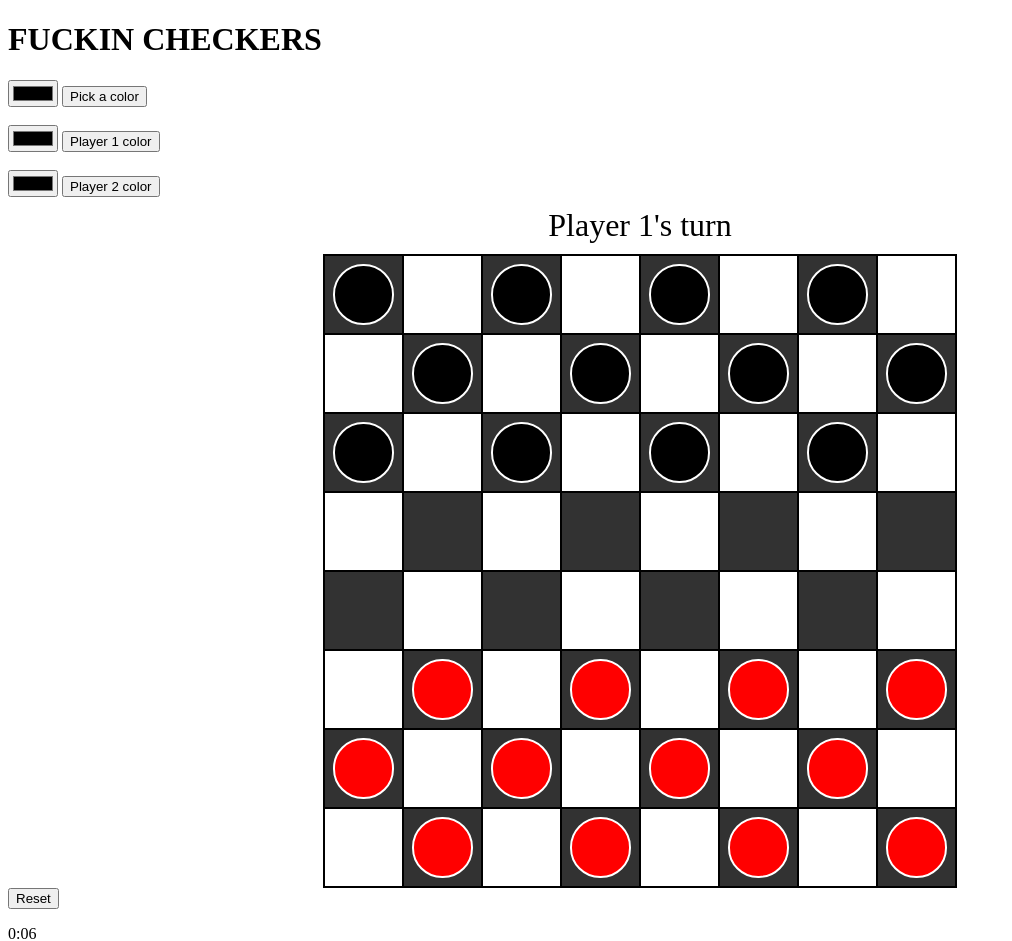
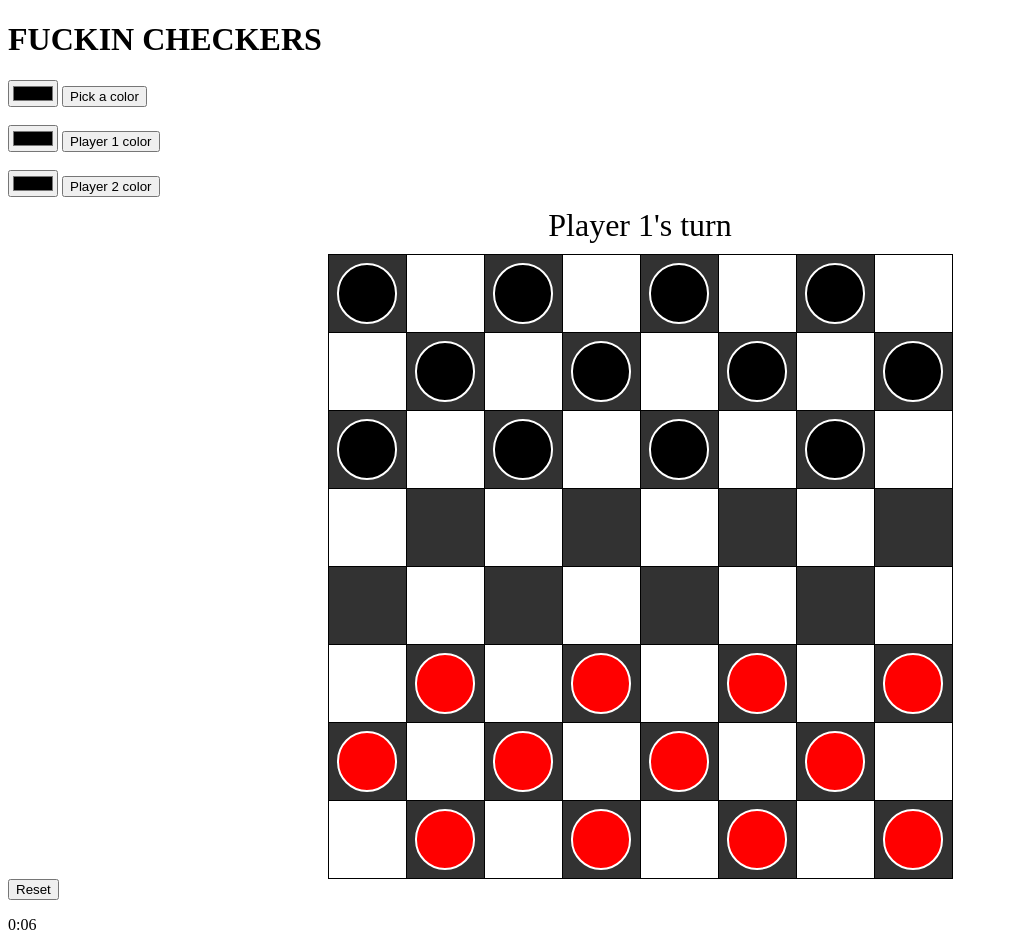
Before and after one commit to Robertjo97/Checkers, a PHP site: page /game1.html in a window 1280 px wide. Shown: the top 941 px of the page, without its empty margins (0-1012 px from the left). Run offline with PHP 8.4, Linux system fonts and the light colour scheme.

Commit message:
changed border to 1px

```diff
--- a/style.css
+++ b/style.css
@@ -4,7 +4,7 @@ table {
 }
 
 td {
-    border: 2px solid black;
+    border: 1px solid black;
     height: 75px;
     width: 75px;
     background-color: rgb(50, 50, 50);
```
